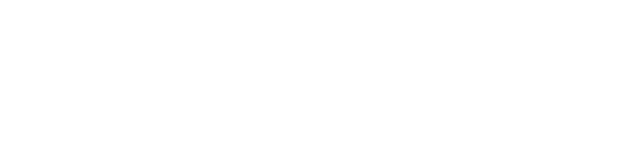
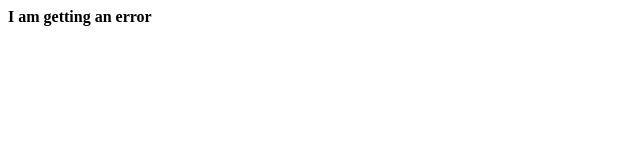
Before and after one commit to baldevoli/git_test, a plain HTML site: page html-boilerplate/index.html in a window 1280 px wide. Shown: the whole page, without its empty margins (0-640 px from the left). Drawn offline with Linux system fonts and the light colour scheme.

Commit message:
commit the file

```diff
--- a/html-boilerplate/index.html
+++ b/html-boilerplate/index.html
@@ -4,7 +4,7 @@
   <meta charset="UTF-8">
     <title>My First Webpage</title>
   <body>
-
+    <b>I am getting an error</b>
   </body>
   </head>
 </html>
```
